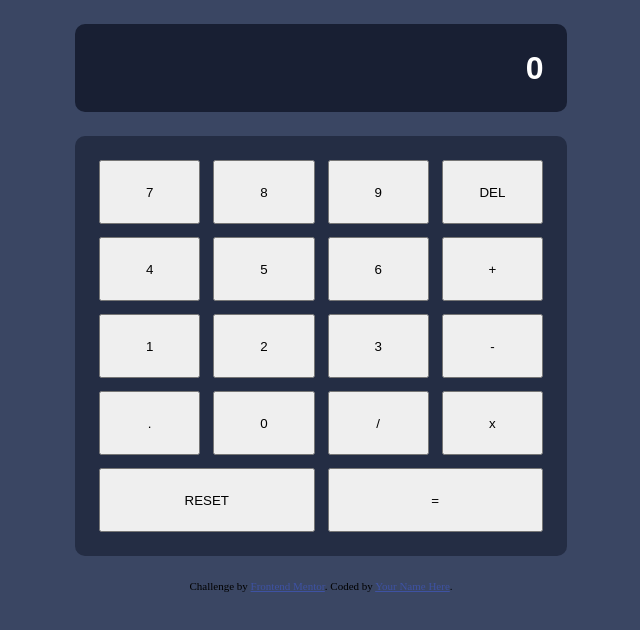
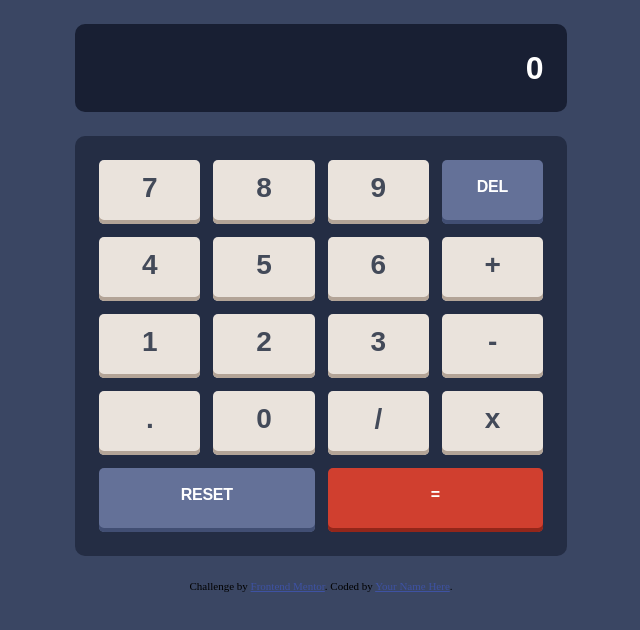
Before and after one commit to omonteon/calculator-fem, a React (Vite) app: page / in a window 1280 px wide. Shown: the top 630 px of the page, without its empty margins (319-959 px from the left). Built offline with nearby package versions, Linux system fonts and the light colour scheme.

Commit message:
feat: Decent styling for calculator theme 1.

```diff
--- a/src/App.css
+++ b/src/App.css
@@ -30,20 +30,55 @@ body {
   display: grid;
   box-sizing: border-box;
   border-radius: 10px;
-  /* Mobile */
   grid-template-columns: repeat(4, 1fr);
   grid-template-rows: repeat(5, 64px);
   gap: 13px;
   padding: 24px;
   margin: 24px;
   background-color: #242d44;
-  /* Desktop */
-  /* grid-template-columns: repeat(4, minmax(101px, auto));
-  grid-template-rows: repeat(5, 64px);
-  gap: 25px;
-  padding: 32px; */
 }
 .number-pad > button:nth-last-of-type(2),
 .number-pad > button:last-of-type {
   grid-area: span 1 / span 2;
 }
+
+.number-pad > button {
+  /* BUTTON REST */
+  background-color: #eae3dc;
+  box-shadow: inset 0px -4px 0px #b3a497;
+  border-radius: 5px;
+  /* CLEARING DEFAULT STYLES */
+  border: none;
+  padding: 0;
+}
+
+.number-pad button .btn__text {
+  /* BUTTON TEXT */
+  color: #434a59;
+  font-family: Spartan, Arial, Helvetica, sans-serif;
+  font-weight: bold;
+  font-size: 28px;
+  line-height: 31px;
+  letter-spacing: -0.466667px;
+  /* DETAILING */
+  display: block;
+  margin-bottom: 10px;
+}
+
+.number-pad > button.secondary .btn__text,
+.number-pad > button.primary .btn__text {
+  color: white;
+  font-size: 16px;
+  line-height: 18px;
+  letter-spacing: -0.266667px;
+}
+
+.number-pad > button.secondary {
+  background: #647198;
+  box-shadow: inset 0px -4px 0px #414e73;
+}
+
+.number-pad > button.primary {
+  background-color: #d03f2f;
+  box-shadow: inset 0px -4px 0px #93261a;
+}
```
